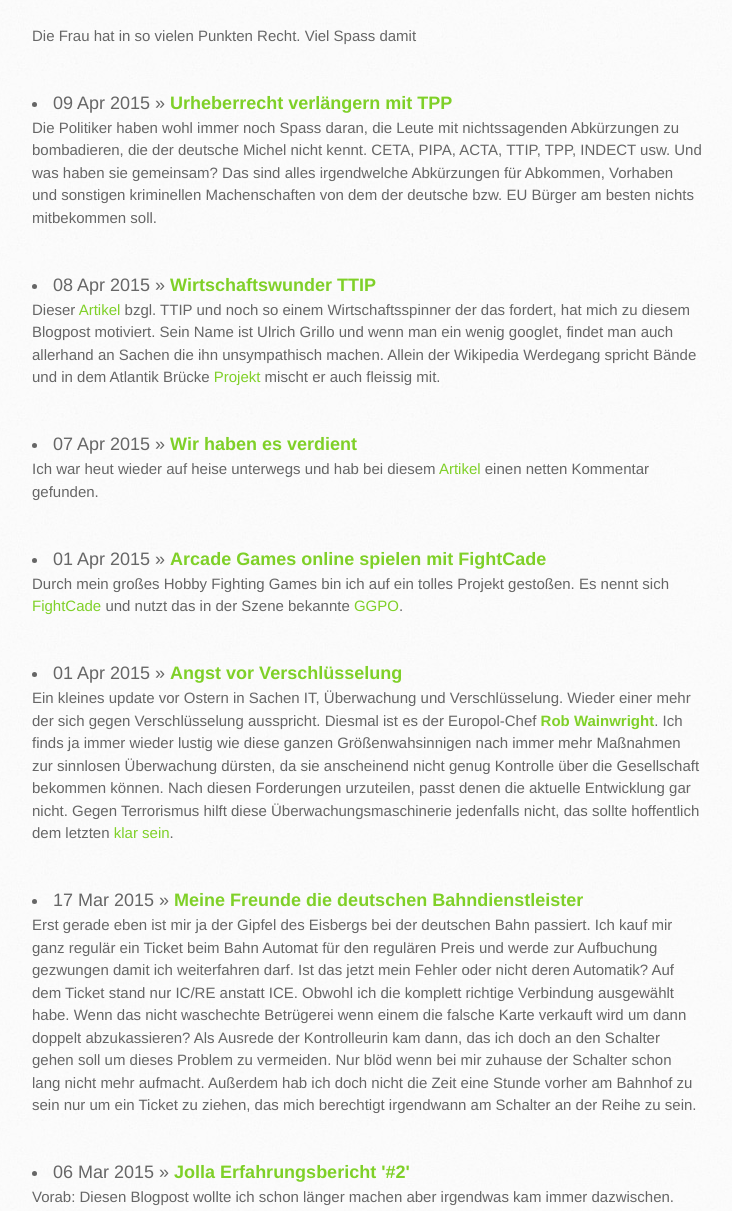
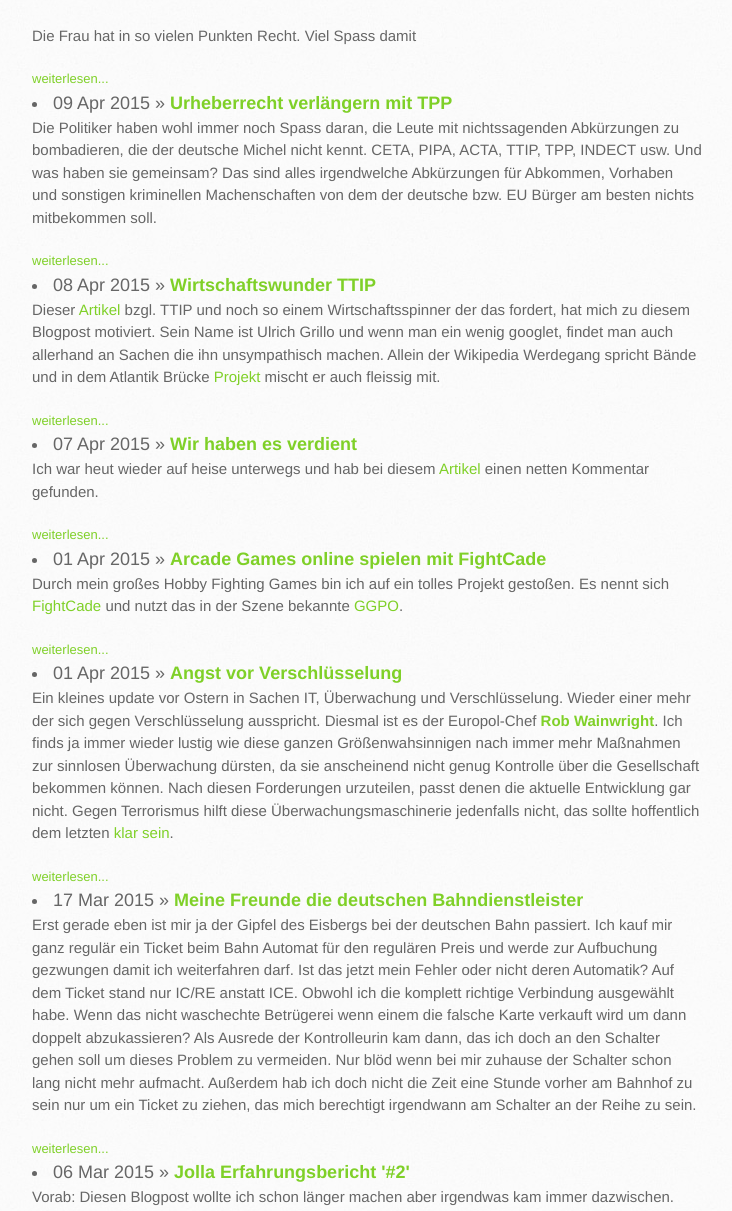
Before and after one commit to pseiler/phils3rs_blog, a Jekyll site: the page built from index.html, in a window 1280 px wide and 1400 px high, scrolled down 600 px, cut to the strip 189-1400 px from the top of the window. Shown: the whole strip, without its empty margins (158-890 px from the left). Built offline with Jekyll 4.4.1, drawn with Linux system fonts in a browser that asks for light colours; Markdown is read by kramdown in place of the engine named in the settings; the list of posts is cut into pages by our own code.

Commit message:
- added "continue reading" button to end of a post

```diff
--- a/index.html
+++ b/index.html
@@ -9,7 +9,9 @@
 <!-- This loops through the paginated posts -->
 {% for post in paginator.posts %}
     <li><span><font size=+1>{{ post.date | date_to_string }}</span> &raquo; <a href="{{ post.url }}"><b>{{ post.title }}</b></a></font>
-      {{ post.excerpt }}<br>
+      {{ post.excerpt }}
+      <a href="{{ post.url }}"><font size=-1>weiterlesen...</font></a>
+      <br>
     </li>
   {% endfor %}
 </ul>
```
